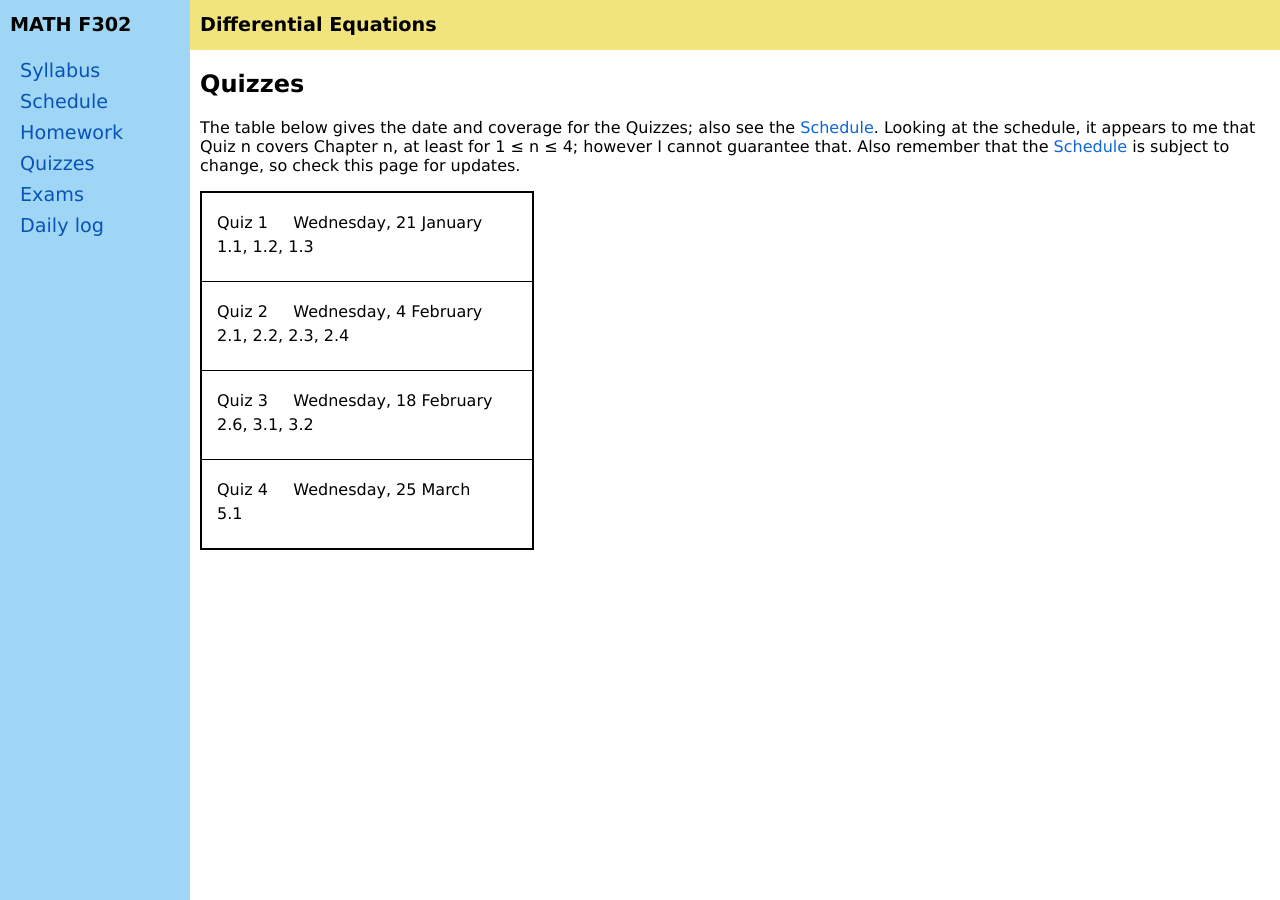
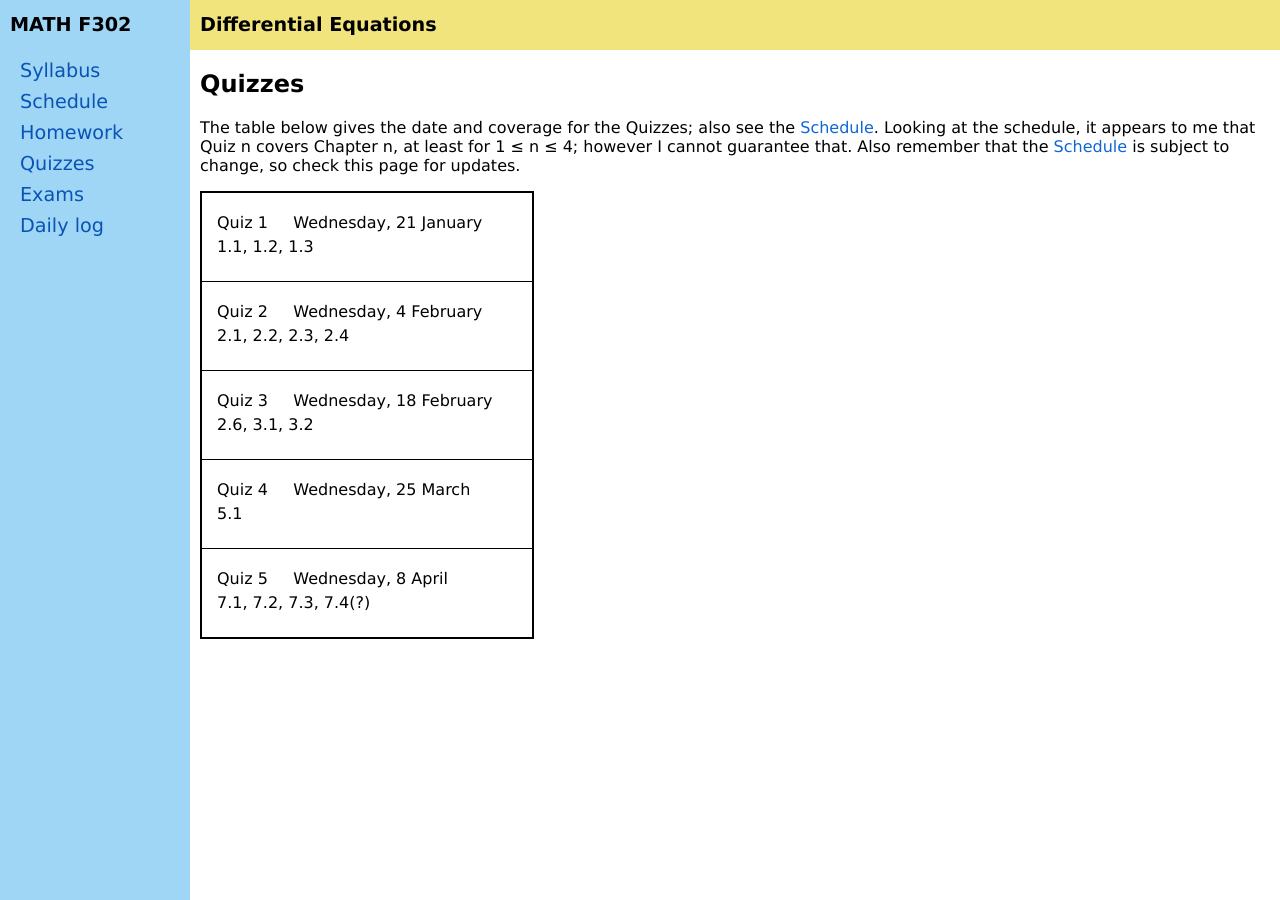
Before and after one commit to blackcurrantpi/ode, a Jekyll site: the page built from quizzes.md, in a window 1280 px wide. Built offline with Jekyll 4.4.1, drawn with Linux system fonts in a browser that asks for light colours.

Commit message:
upd aft 7p1p1, post wrh

```diff
--- a/_data/daily.yml
+++ b/_data/daily.yml
@@ -155,15 +155,23 @@ daily:
   chapter: 7.1
 
 - name: Monday 30 March
-  description: Inverse Laplace transform, Laplace transform of derivatives
+  description: Inverse Laplace transform
   chapter: 7.2
 
-# - name: Monday 10 November
+- name: Wednesday 1 April
+  description: Laplace transform of derivatives
+  chapter: 7.2
+
+# - name: Friday 3 April
 #   description: Operational properties of Laplace transform
 #   chapter: 7.3
 
-# - name: Wednesday 12 November
-#   description: Quiz 6, Operational properties of Laplace transform
+# - name: Monday 6 April
+#   description: Operational properties of Laplace transform
+#   chapter: 7.3
+
+# - name: Wednesday 8 April
+#   description: Quiz 5, Operational properties of Laplace transform
 #   chapter: 7.3
 
 # - name: Friday 14 November
--- a/_data/quizzes.yml
+++ b/_data/quizzes.yml
@@ -29,10 +29,10 @@ exams:
   # info: <b>in class</b>
   info: 5.1
 
-# - name: Quiz 5
-#   date: Wednesday, 29 October
-#   # info: <b>in class</b>
-#   info: 4.6, 4.7
+- name: Quiz 5
+  date: Wednesday, 8 April
+  # info: <b>in class</b>
+  info: 7.1, 7.2, 7.3, 7.4(?)
 
 # - name: Quiz 6
 #   date: Wednesday, 12 November
```
Also changed, not shown: _data/homework.yml (+8 -9 lines).
